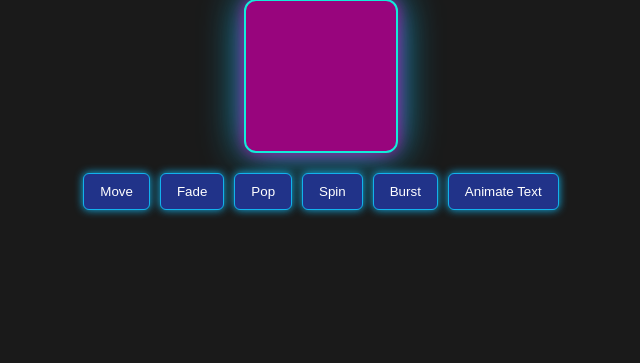
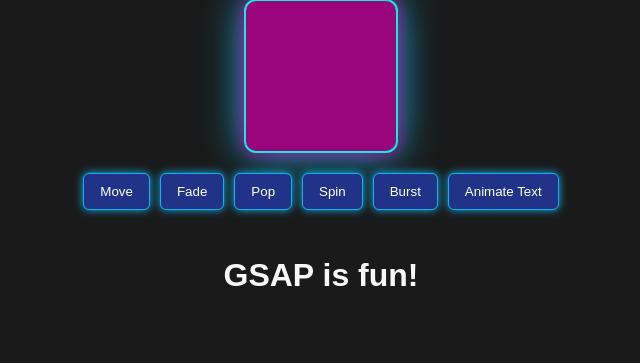
Before and after one commit to Kanuck-mk2/GSAP-Project, a PHP site: page / in a window 1280 px wide. Shown: the part 240-603 px from the top of the page, without its empty margins (319-959 px from the left). Run offline with PHP 8.4, Linux system fonts and the light colour scheme; some libraries are stand-ins or nearby versions.

Commit message:
updated annd fixed text error

```diff
--- a/script.js
+++ b/script.js
@@ -105,6 +105,7 @@ function createParticleBurst() {
     particle.classList.add("particle");
     document.body.appendChild(particle);
 
+
     // Initial state
     gsap.set(particle, {
       x: centerX,
--- a/styles.css
+++ b/styles.css
@@ -63,7 +63,8 @@ button:hover {
 }
 
 #coolText {
+  color: #f8f7f7;
   font-size: 32px;
   font-weight: bold;
-  opacity: 0; /* hidden at start */
+  opacity: 1; /* hidden at start */
 }
```
